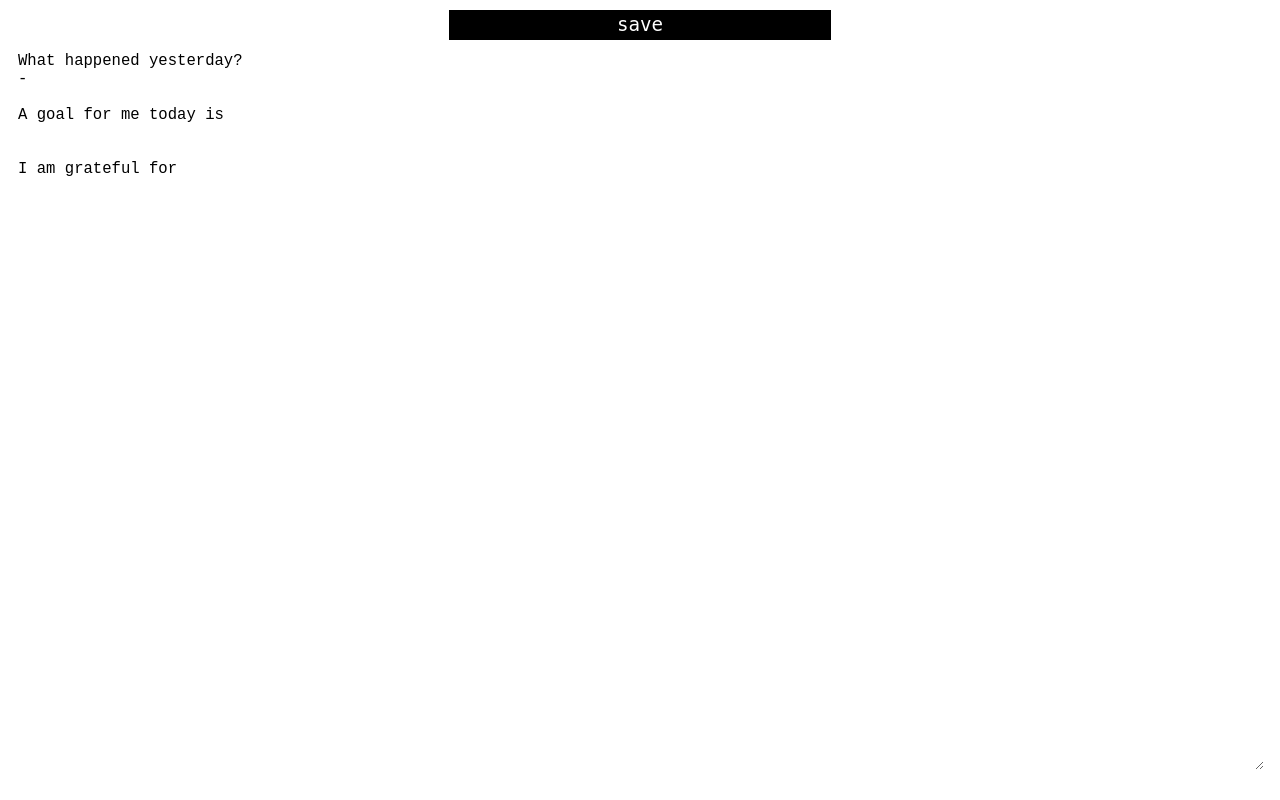
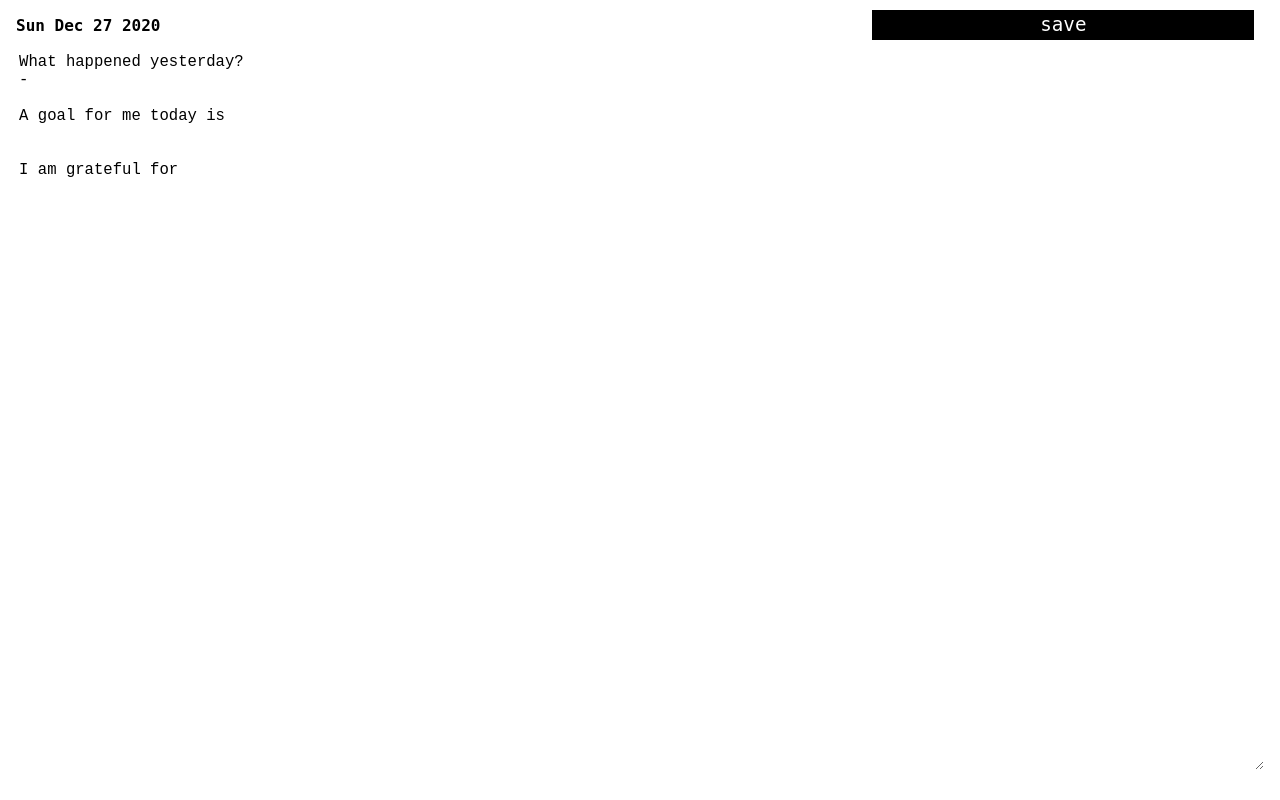
Before and after one commit to foopod/zenjournal, a plain HTML site: page index.html in a window 1280 px wide. Both pictures are taken after a click on the link "today". Drawn offline with Linux system fonts and the light colour scheme.

Commit message:
add date

```diff
--- a/index.html
+++ b/index.html
@@ -11,8 +11,9 @@
             }
             #topbar, #settingsBar{
                 display: flex;
-                justify-content: space-around;
+                justify-content: space-between;
                 font-size: 120%;
+                align-items: baseline;
 
             }
             #topbar a, #settingsBar a{
@@ -35,6 +36,9 @@
                 overflow: scroll;
                 font-size: 120%;
                 border: none;
+                padding:0.2em;
+                padding-bottom: 2em;
+
             }
 
             textarea.mini {
@@ -52,12 +56,18 @@
                 text-align: center;
                 text-decoration: none;
             }
+            #date{
+                font-weight: bold;
+                font-size: smaller;
+                text-align: left;
+            }
         </style>
     </head>
     <body>
         <div id="app">
             <div id="topbar" style="display:none">
                 <!-- <a href="#menu" onclick="back()">back</a> -->
+                <span id="date"></span>
                 <a href="#menu" onclick="save()">save</a>
             </div>
             <div id="menu">
@@ -74,6 +84,7 @@
             </textarea>
             <div id="settings" style="display:none">
                 <div id="settingsBar">
+                    <span id=""></span>
                     <a href="#menu" onclick="saveSettings()">save</a>
                 </div>
                 <p><b>Template</b></p>
@@ -117,6 +128,7 @@
                     yesterdayEntry.text = currentTemplate;
                 }
                 document.getElementById("yesterday").value = yesterdayEntry.text;
+                document.getElementById("date").innerText = yesterday.toDateString();
             }
 
             // ui - show today entry
@@ -131,6 +143,7 @@
                     todayEntry.text = currentTemplate;
                 }
                 document.getElementById("today").value = todayEntry.text;
+                document.getElementById("date").innerText = today.toDateString();
             }
 
             window.addEventListener("hashchange", function(){
```
